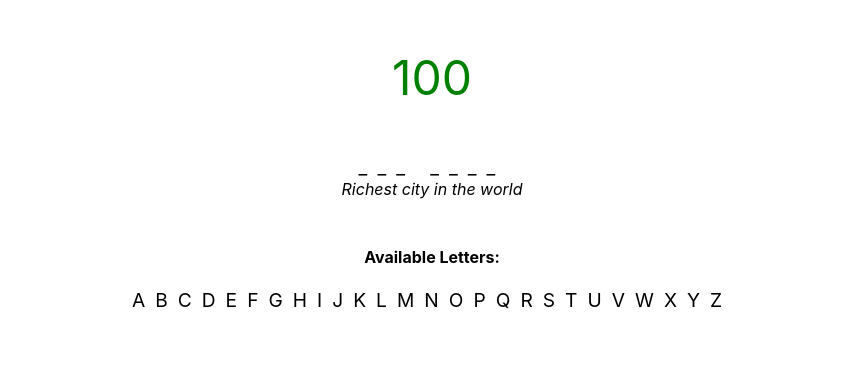
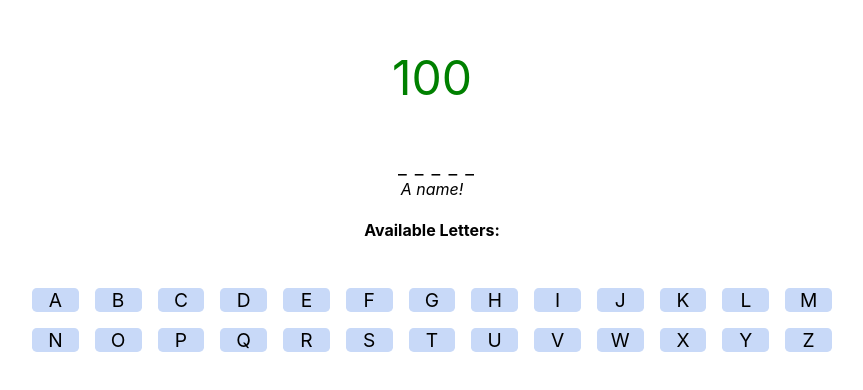
Before and after one commit to m7md389/hangman-, a React (Create React App) app: page / in a window 1280 px wide. Shown: the top 390 px of the page, without its empty margins (208-1071 px from the left). Built offline with nearby package versions, Linux system fonts and the light colour scheme.

Commit message:
cleaner code

```diff
--- a/src/App.jsx
+++ b/src/App.jsx
@@ -1,6 +1,6 @@
 import "./App.css";
 
-import { Component } from "react";
+import { Component, Fragment } from "react";
 import Score from "./components/Score";
 import Solution from "./components/Solution";
 import Letters from "./components/Letters";
@@ -17,40 +17,65 @@ class App extends Component {
       solution: this.randomSolution(),
       score: 100,
       gameStatus: "playing",
+      wordsLeft: this.words.length,
     };
   }
 
-  randomSolution = () => {
-    const words = [
+  words = [
     {
       word: "Ameer",
       hint: "A name!",
+      played: false,
     },
     {
       word: "Shokre",
       hint: "A name!",
+      played: false,
     },
-      {
-        word: "Lotem",
-        hint: "The best teacher!",
-      },
-      {
-        word: "Byte",
-        hint: "The test!",
-      },
-      {
-        word: "FullStack",
-        hint: "Our course",
-      },
-      {
-        word: "New York",
-        hint: "Richest city in the world",
-      },
+    // {
+    //   word: "Lotem",
+    //   hint: "The best teacher!",
+    //   played: false,
+    // },
+    // {
+    //   word: "Byte",
+    //   hint: "The test!",
+    //   played: false,
+    // },
+    // {
+    //   word: "FullStack",
+    //   hint: "Our course",
+    //   played: false,
+    // },
+    // {
+    //   word: "New York",
+    //   hint: "Richest city in the world",
+    //   played: false,
+    // },
   ];
 
-    const randomIndex = Math.floor(Math.random() * words.length);
-    return words[words.length - 1];
-  };
+  render() {
+    return (
+      <Fragment>
+        <Score score={this.state.score} />
+        <Solution
+          letters={this.state.letters}
+          solution={this.state.solution}
+          gameStatus={this.state.gameStatus}
+        />
+        <Letters
+          letters={this.state.letters}
+          handleSelectLetter={this.handleSelectLetter}
+        />
+        <EndGame
+          gameStatus={this.state.gameStatus}
+          handleRestart={this.handleRestart}
+          wordsLeft={this.state.wordsLeft}
+        />
+        <ToastContainer />
+      </Fragment>
+    );
+  }
 
   generateletters() {
     let letters = {};
@@ -60,37 +85,50 @@ class App extends Component {
     return letters;
   }
 
-  finished = (newStatus) => {
+  randomSolution = () => {
+    const randomIndex = Math.floor(Math.random() * this.words.length);
+    const newWord = this.words[randomIndex];
+
+    if (newWord.played) return this.randomSolution();
+
+    newWord.played = true;
+
+    return newWord;
+  };
+
+  gameFinished = (newLetters) => {
     for (const char of this.state.solution.word.toUpperCase()) {
-      if (!newStatus[char]) {
+      if (!newLetters[char]) {
         if (char !== " ") return false;
       }
     }
+
+    const newWordsLeft = this.state.wordsLeft - 1;
+    this.setState({ wordsLeft: newWordsLeft });
+
     return true;
   };
 
-  selectLetter = (letter) => {
-    if (["won", "lost"].includes(this.state.gameStatus)) {
-      return;
-    }
+  handleSelectLetter = (letter) => {
+    if (["won", "lost"].includes(this.state.gameStatus)) return null;
 
-    let newStatus = Object.assign({}, this.state.letters);
+    let newLetters = Object.assign({}, this.state.letters);
     let newScore = this.state.score;
     let newGameStatus = this.state.gameStatus;
 
-    newStatus[letter] = true;
+    newLetters[letter] = true;
 
     if (this.state.solution.word.toUpperCase().includes(letter)) {
       newScore += 5;
 
-      if (this.finished(newStatus)) {
+      if (this.gameFinished(newLetters)) {
         newGameStatus = "won";
         toast("Wow so easy!");
       }
     } else {
       newScore -= 20;
 
-      if (newScore < 0) {
+      if (newScore <= 0) {
         newScore = 0;
         newGameStatus = "lost";
         toast("Game Over!");
@@ -98,30 +136,20 @@ class App extends Component {
     }
 
     this.setState({
-      letters: newStatus,
+      letters: newLetters,
       score: newScore,
       gameStatus: newGameStatus,
     });
   };
 
-  render() {
-    return (
-      <div className="app">
-        <Score score={this.state.score} />
-        <Solution
-          letters={this.state.letters}
-          solution={this.state.solution}
-          gameStatus={this.state.gameStatus}
-        />
-        <Letters
-          letters={this.state.letters}
-          selectLetter={this.selectLetter}
-        />
-        <EndGame gameStatus={this.state.gameStatus} />
-        <ToastContainer />
-      </div>
-    );
-  }
+  handleRestart = () => {
+    this.setState({
+      letters: this.generateletters(),
+      solution: this.randomSolution(),
+      score: 100,
+      gameStatus: "playing",
+    });
+  };
 }
 
 export default App;
--- a/src/components/EndGame.jsx
+++ b/src/components/EndGame.jsx
@@ -3,15 +3,30 @@ import { Cat } from "react-kawaii";
 
 export default class EndGame extends Component {
   render() {
-    let cat;
-
     if (this.props.gameStatus === "playing") return null;
 
+    return (
+      <div className="end-game">
+        {this.getCat()}
+        {this.getPlayAgain()}
+      </div>
+    );
+  }
+
+  getCat() {
     if (this.props.gameStatus === "won")
-      cat = <Cat size={180} mood="excited" color="#A6E191" />;
-    else if (this.props.gameStatus === "lost")
-      cat = <Cat size={180} mood="ko" color="#FDA7DC" />;
+      return <Cat size={180} mood="excited" color="#A6E191" />;
+    if (this.props.gameStatus === "lost")
+      return <Cat size={180} mood="ko" color="#FDA7DC" />;
+  }
 
-    return <div className="end-game">{cat}</div>;
+  getPlayAgain() {
+    return this.props.wordsLeft === 0 ? (
+      <h3>No More Words!</h3>
+    ) : (
+      <button className="restart" onClick={this.props.handleRestart}>
+        Play Again
+      </button>
+    );
   }
 }
--- a/src/components/Letter.jsx
+++ b/src/components/Letter.jsx
@@ -1,34 +1,32 @@
 import React, { Component } from "react";
 
 export class Letter extends Component {
-  selectLetter = () => {
-    if (this.props.selected) {
-      return null;
-    }
+  render() {
+    return (
+      <span onClick={this.handleSelectLetter} className={this.getClasses()}>
+        {this.props.letter}
+      </span>
+    );
+  }
 
-    if (this.props.selectLetter) {
-      return this.props.selectLetter(this.props.letter);
+  handleSelectLetter = () => {
+    if (this.props.selected) return null;
+
+    if (this.props.handleSelectLetter) {
+      return this.props.handleSelectLetter(this.props.letter);
     }
 
     return null;
   };
 
-  getClass() {
-    let letterClass = "letter";
+  getClasses() {
+    let classes = "letter";
 
-    if (this.props.selected) return letterClass + " selected";
-    else if (this.props.selected === false)
-      return letterClass + " non-selected";
+    if (this.props.selected) return classes + " selected";
 
-    return letterClass;
-  }
+    if (this.props.selected === false) return classes + " non-selected";
 
-  render() {
-    return (
-      <span onClick={this.selectLetter} className={this.getClass()}>
-        {this.props.letter}
-      </span>
-    );
+    return classes;
   }
 }
 
--- a/src/components/Letters.jsx
+++ b/src/components/Letters.jsx
@@ -6,17 +6,18 @@ export class Letters extends Component {
     return (
       <div className="letters">
         <h4>Available Letters:</h4>
+        <div>
           {Object.keys(this.props.letters).map((l) => {
-          const selected = this.props.letters[l] ? true : false;
             return (
               <Letter
                 key={l}
                 letter={l}
-              selected={selected}
-              selectLetter={this.props.selectLetter}
+                selected={this.props.letters[l] ? true : false}
+                handleSelectLetter={this.props.handleSelectLetter}
               />
             );
           })}
+        </div>
       </div>
     );
   }
--- a/src/components/Score.jsx
+++ b/src/components/Score.jsx
@@ -1,18 +1,18 @@
 import React, { Component } from "react";
 
 export class Score extends Component {
-  getClassName() {
-    const otherClasses = "score";
-
-    if (this.props.score >= 80) return otherClasses + " high-score";
-
-    if (this.props.score >= 50) return otherClasses + " medium-score";
-
-    return otherClasses + " low-score";
+  render() {
+    return <div className={this.getClasses()}>{this.props.score}</div>;
   }
 
-  render() {
-    return <div className={this.getClassName()}>{this.props.score}</div>;
+  getClasses() {
+    let evaluation;
+
+    if (this.props.score >= 80) evaluation = "high";
+    else if (this.props.score >= 50) evaluation = "medium";
+    else evaluation = "low";
+
+    return `score ${evaluation}-score`;
   }
 }
 
--- a/src/components/Solution.jsx
+++ b/src/components/Solution.jsx
@@ -3,24 +3,24 @@ import Letter from "./Letter";
 
 export class Solution extends Component {
   render() {
-    const hiddenChar = "_";
     return (
       <div className="solution">
         {[...this.props.solution.word].map((char, index) => {
-          let letter = this.props.letters[char.toUpperCase()]
-            ? char
-            : hiddenChar;
-          if (char === " ") {
-            letter = char;
-          }
-          return <Letter key={index} letter={letter} />;
+          return <Letter key={index} letter={this.getLetter(char)} />;
         })}
+
         <div className="hint">
           <em>{this.props.solution.hint}</em>
         </div>
       </div>
     );
   }
+
+  getLetter(char) {
+    if (char === " ") return char;
+
+    return this.props.letters[char.toUpperCase()] ? char : "_";
+  }
 }
 
 export default Solution;
--- a/src/index.css
+++ b/src/index.css
@@ -1,72 +1,88 @@
 body {
   margin: 0;
-  font-family: -apple-system, BlinkMacSystemFont, 'Segoe UI', 'Roboto', 'Oxygen',
-    'Ubuntu', 'Cantarell', 'Fira Sans', 'Droid Sans', 'Helvetica Neue',
+  font-family: -apple-system, BlinkMacSystemFont, "Segoe UI", "Roboto", "Oxygen",
+    "Ubuntu", "Cantarell", "Fira Sans", "Droid Sans", "Helvetica Neue",
     sans-serif;
   -webkit-font-smoothing: antialiased;
   -moz-osx-font-smoothing: grayscale;
 
   text-align: center;
+  /* background-image: linear-gradient(to top, #fbc2eb 0%, #a6c1ee 100%);
+  background-size: contain; */
 }
 
 code {
-  font-family: source-code-pro, Menlo, Monaco, Consolas, 'Courier New',
+  font-family: source-code-pro, Menlo, Monaco, Consolas, "Courier New",
     monospace;
 }
 
-.score{
+.score {
   margin-top: 3rem;
 }
 
-.solution{
+.solution {
   margin-top: 3rem;
 }
 
-.letters{
+.letters div {
+  display: grid;
+  grid-template-columns: repeat(13, 1fr);
+  margin-top: 3rem;
+  padding-left: 15rem;
+  padding-right: 15rem;
+  gap: 1rem;
+}
+
+.letter {
+  font-size: larger;
+}
+
+.end-game {
   margin-top: 3rem;
 }
 
-.end-game{
-  margin-top: 3rem;
+.score {
+  font-size: 3rem;
 }
 
-.won{
-  color:green
-}
-
-.lost{
+.low-score {
   color: red;
 }
 
-.letter{
-  font-size: larger;
-  margin-right: 10px;
+.medium-score {
+  color: rgb(226, 226, 0);
 }
 
-.selected{
+.high-score {
+  color: green;
+}
+
+.solution .letter {
+  margin-left: 0.5rem;
+}
+
+.letters .letter {
+  background-color: rgb(200, 217, 248);
+  border-radius: 0.3rem;
+}
+
+.selected {
   color: red;
 }
 
-.non-selected{
+.non-selected {
   color: #000;
 }
 
-.non-selected:hover{
+.non-selected:hover {
   cursor: pointer;
 }
 
-.score{
-  font-size: 3rem;
+.restart {
+  margin-top: 1.5rem;
+  height: 3rem;
+  width: 10rem;
+  border: none;
+  border-radius: 0.3rem;
+  font-size: 1rem;
 }
-
-.high-score{
-  color: green;
-}
-
-.medium-score{
-  color: rgb(226, 226, 0);
-}
-
-.low-score{
-  color: red;
-}
```
Lines whose indentation alone changed are shown as unchanged.
